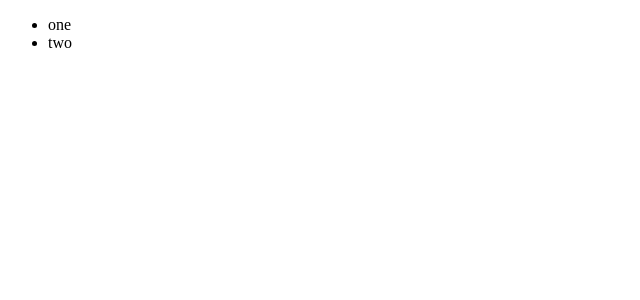
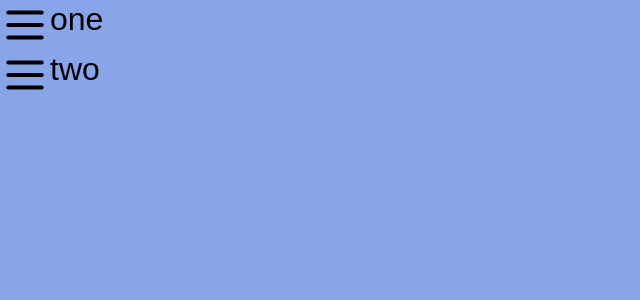
Before and after one commit to PastelBlue4/Drog_and_drop_TodoList, a React (Create React App) app: page / in a window 1280 px wide. Shown: the top 300 px of the page, without its empty margins (0-640 px from the left). Built offline with nearby package versions, Linux system fonts and the light colour scheme.

Commit message:
grobal styled(reset)  add left side hambuger menu

```diff
--- a/package.json
+++ b/package.json
@@ -17,6 +17,7 @@
     "react-scripts": "5.0.1",
     "recoil": "^0.7.5",
     "styled-components": "^5.3.5",
+    "styled-reset": "^4.4.2",
     "typescript": "^4.7.4",
     "web-vitals": "^2.1.4"
   },
--- a/src/App.tsx
+++ b/src/App.tsx
@@ -1,4 +1,16 @@
 import { DragDropContext, Draggable, Droppable } from "react-beautiful-dnd";
+import styled from "styled-components";
+
+const Li = styled.li`
+  display: flex;
+  font-size: 32px;
+`;
+
+const Span = styled.span`
+  width: 50px;
+  height: 50px;
+  display: flex;
+`;
 
 function App() {
   const onDragEnd = () => {};
@@ -6,13 +18,54 @@
     <DragDropContext onDragEnd={onDragEnd}>
       <div>
         <Droppable droppableId="one">
-          {() => (
-            <ul>
+          {(provided) => (
+            <ul ref={provided.innerRef} {...provided.droppableProps}>
               <Draggable draggableId="first" index={0}>
-                {() => <li>one</li>}
+                {(provided) => (
+                  <Li ref={provided.innerRef} {...provided.draggableProps}>
+                    {" "}
+                    <Span {...provided.dragHandleProps}>
+                      <svg
+                        xmlns="http://www.w3.org/2000/svg"
+                        className="h-6 w-6"
+                        fill="none"
+                        viewBox="0 0 24 24"
+                        stroke="currentColor"
+                        strokeWidth={2}
+                      >
+                        <path
+                          strokeLinecap="round"
+                          strokeLinejoin="round"
+                          d="M4 6h16M4 12h16M4 18h16"
+                        />
+                      </svg>
+                    </Span>
+                    one
+                  </Li>
+                )}
               </Draggable>
               <Draggable draggableId="second" index={1}>
-                {() => <li>two</li>}
+                {(provided) => (
+                  <Li ref={provided.innerRef} {...provided.draggableProps}>
+                    <Span {...provided.dragHandleProps}>
+                      <svg
+                        xmlns="http://www.w3.org/2000/svg"
+                        className="h-6 w-6"
+                        fill="none"
+                        viewBox="0 0 24 24"
+                        stroke="currentColor"
+                        strokeWidth={2}
+                      >
+                        <path
+                          strokeLinecap="round"
+                          strokeLinejoin="round"
+                          d="M4 6h16M4 12h16M4 18h16"
+                        />
+                      </svg>
+                    </Span>
+                    two
+                  </Li>
+                )}
               </Draggable>
             </ul>
           )}
--- a/src/index.tsx
+++ b/src/index.tsx
@@ -1,12 +1,78 @@
 import React from "react";
 import ReactDOM from "react-dom/client";
 import App from "./App";
+import { createGlobalStyle } from "styled-components";
+
+const GlobalStyle = createGlobalStyle`
+@import url('https://fonts.googleapis.com/css2?family=Source+Sans+Pro:wght@300;400&display=swap');
+html, body, div, span, applet, object, iframe,
+h1, h2, h3, h4, h5, h6, p, blockquote, pre,
+a, abbr, acronym, address, big, cite, code,
+del, dfn, em, img, ins, kbd, q, s, samp,
+small, strike, strong, sub, sup, tt, var,
+b, u, i, center,
+dl, dt, dd, menu, ol, ul, li,
+fieldset, form, label, legend,
+table, caption, tbody, tfoot, thead, tr, th, td,
+article, aside, canvas, details, embed,
+figure, figcaption, footer, header, hgroup,
+main, menu, nav, output, ruby, section, summary,
+time, mark, audio, video {
+  margin: 0;
+  padding: 0;
+  border: 0;
+  font-size: 100%;
+  font: inherit;
+  vertical-align: baseline;
+}
+/* HTML5 display-role reset for older browsers */
+article, aside, details, figcaption, figure,
+footer, header, hgroup, main, menu, nav, section {
+  display: block;
+}
+/* HTML5 hidden-attribute fix for newer browsers */
+*[hidden] {
+    display: none;
+}
+body {
+  line-height: 1;
+}
+menu, ol, ul {
+  list-style: none;
+}
+blockquote, q {
+  quotes: none;
+}
+blockquote:before, blockquote:after,
+q:before, q:after {
+  content: '';
+  content: none;
+}
+table {
+  border-collapse: collapse;
+  border-spacing: 0;
+}
+* {
+  box-sizing: border-box;
+}
+body {
+  font-weight: 300;
+  font-family: 'Source Sans Pro', sans-serif;
+  background-color: #89a5ea;
+  line-height: 1.2;
+}
+a {
+  text-decoration:none;
+  color:inherit;
+}
+`;
 
 const root = ReactDOM.createRoot(
   document.getElementById("root") as HTMLElement
 );
 root.render(
-  <React.StrictMode>
+  <>
+    <GlobalStyle />
     <App />
-  </React.StrictMode>
+  </>
 );
```
Also changed, not shown: 1 other file (tests, documents, lock files or other folders).
